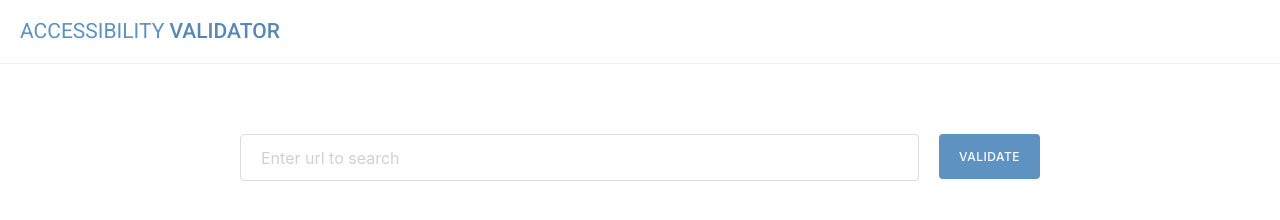
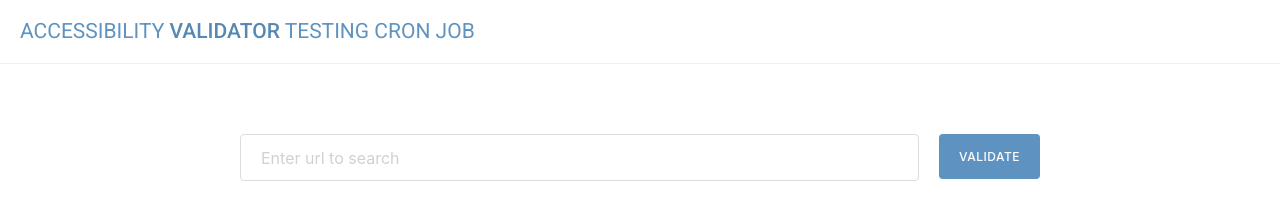
Before and after one commit to hmrd-babel/web-validator, a website: page public/index.html in a window 1280 px wide. Drawn offline with nearby package versions, Linux system fonts and the light colour scheme.

Commit message:
testing automatic deployments

```diff
--- a/public/index.html
+++ b/public/index.html
@@ -14,7 +14,7 @@
 <body>
     <!-- Header -->
     <header class="header">
-        <h1 class="brand-logo">Accessibility <span>Validator</span></h1>
+        <h1 class="brand-logo">Accessibility <span>Validator</span> TESTING CRON JOB</h1>
     </header>
 
     <!-- Main Content -->
```
